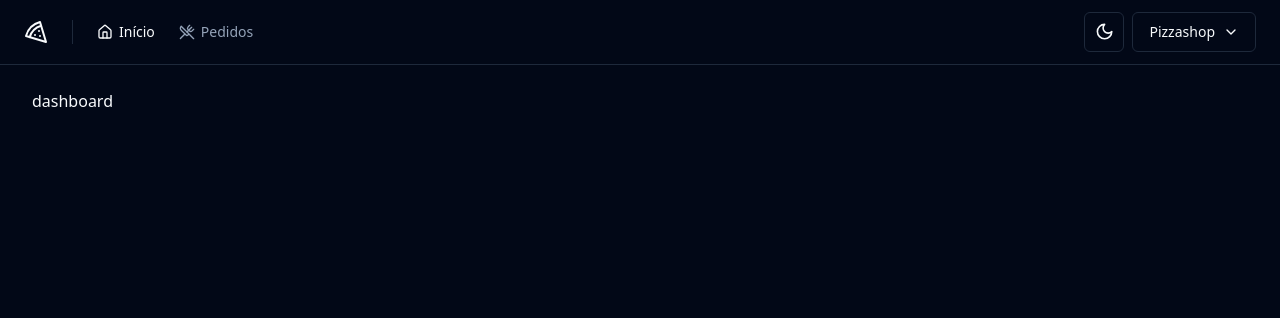
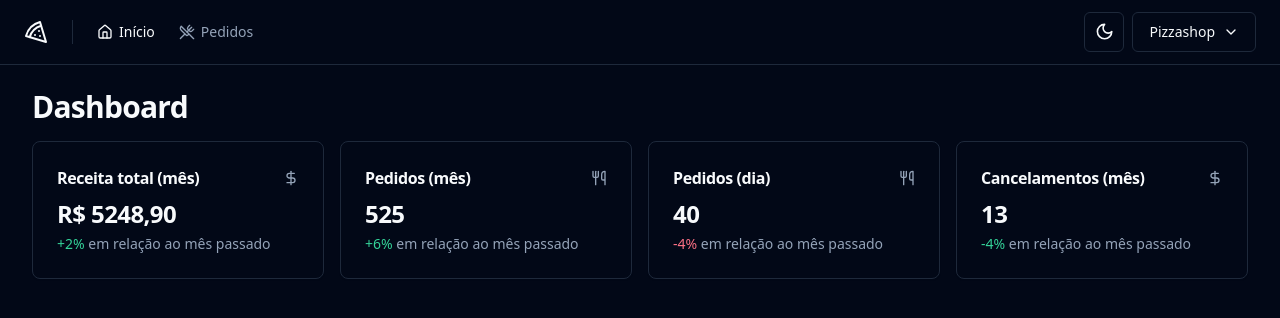
Before and after one commit to Talisson-b99/pizzashop, a React (Vite) app: page / in a window 1280 px wide. Shown: the top 318 px of the page. Built offline with nearby package versions, Linux system fonts and the light colour scheme.

Commit message:
feat: add dashboard details card component

```diff
--- /dev/null
+++ b/src/components/ui/card.tsx
@@ -0,0 +1,79 @@
+import * as React from "react"
+
+import { cn } from "@/lib/utils"
+
+const Card = React.forwardRef<
+  HTMLDivElement,
+  React.HTMLAttributes<HTMLDivElement>
+>(({ className, ...props }, ref) => (
+  <div
+    ref={ref}
+    className={cn(
+      "rounded-lg border bg-card text-card-foreground shadow-sm",
+      className
+    )}
+    {...props}
+  />
+))
+Card.displayName = "Card"
+
+const CardHeader = React.forwardRef<
+  HTMLDivElement,
+  React.HTMLAttributes<HTMLDivElement>
+>(({ className, ...props }, ref) => (
+  <div
+    ref={ref}
+    className={cn("flex flex-col space-y-1.5 p-6", className)}
+    {...props}
+  />
+))
+CardHeader.displayName = "CardHeader"
+
+const CardTitle = React.forwardRef<
+  HTMLParagraphElement,
+  React.HTMLAttributes<HTMLHeadingElement>
+>(({ className, ...props }, ref) => (
+  <h3
+    ref={ref}
+    className={cn(
+      "text-2xl font-semibold leading-none tracking-tight",
+      className
+    )}
+    {...props}
+  />
+))
+CardTitle.displayName = "CardTitle"
+
+const CardDescription = React.forwardRef<
+  HTMLParagraphElement,
+  React.HTMLAttributes<HTMLParagraphElement>
+>(({ className, ...props }, ref) => (
+  <p
+    ref={ref}
+    className={cn("text-sm text-muted-foreground", className)}
+    {...props}
+  />
+))
+CardDescription.displayName = "CardDescription"
+
+const CardContent = React.forwardRef<
+  HTMLDivElement,
+  React.HTMLAttributes<HTMLDivElement>
+>(({ className, ...props }, ref) => (
+  <div ref={ref} className={cn("p-6 pt-0", className)} {...props} />
+))
+CardContent.displayName = "CardContent"
+
+const CardFooter = React.forwardRef<
+  HTMLDivElement,
+  React.HTMLAttributes<HTMLDivElement>
+>(({ className, ...props }, ref) => (
+  <div
+    ref={ref}
+    className={cn("flex items-center p-6 pt-0", className)}
+    {...props}
+  />
+))
+CardFooter.displayName = "CardFooter"
+
+export { Card, CardHeader, CardFooter, CardTitle, CardDescription, CardContent }
--- a/src/pages/app/dashboard.tsx
+++ /dev/null
@@ -1,12 +0,0 @@
-import { Helmet } from 'react-helmet-async'
-
-const Dashboard = () => {
-  return (
-    <>
-      <Helmet title="Dashboard" />
-      <div>dashboard</div>
-    </>
-  )
-}
-
-export default Dashboard
--- /dev/null
+++ b/src/pages/app/dashboard/dashboard.tsx
@@ -0,0 +1,26 @@
+import { Helmet } from 'react-helmet-async'
+
+import DayOrdersAmountCard from './day-orders-amount-card'
+import MonthCanceledAmountCard from './month-canceled-order-amount-card'
+import MonthOrdersMountCard from './month-orders-amount-card'
+import MonthRevenueCard from './month-revenue-card'
+
+const Dashboard = () => {
+  return (
+    <>
+      <Helmet title="Dashboard" />
+      <div className="flex flex-col gap-4">
+        <h1 className="text-3xl font-bold tracking-tight">Dashboard</h1>
+
+        <div className="grid grid-cols-4 gap-4">
+          <MonthRevenueCard />
+          <MonthOrdersMountCard />
+          <DayOrdersAmountCard />
+          <MonthCanceledAmountCard />
+        </div>
+      </div>
+    </>
+  )
+}
+
+export default Dashboard
--- /dev/null
+++ b/src/pages/app/dashboard/day-orders-amount-card.tsx
@@ -0,0 +1,23 @@
+import { Utensils } from 'lucide-react'
+
+import { Card, CardContent, CardHeader, CardTitle } from '@/components/ui/card'
+
+const DayOrdersAmountCard = () => {
+  return (
+    <Card>
+      <CardHeader className="flex-row items-center justify-between space-y-0 pb-2">
+        <CardTitle className="text-base font-semibold">Pedidos (dia)</CardTitle>
+        <Utensils className="size-4 text-muted-foreground" />
+      </CardHeader>
+      <CardContent className="space-y-1">
+        <span className="text-2xl font-bold tracking-tight">40</span>
+        <p className="text-sm text-muted-foreground">
+          <span className="text-rose-500 dark:text-rose-400">-4%</span> em
+          relação ao mês passado
+        </p>
+      </CardContent>
+    </Card>
+  )
+}
+
+export default DayOrdersAmountCard
--- /dev/null
+++ b/src/pages/app/dashboard/month-canceled-order-amount-card.tsx
@@ -0,0 +1,25 @@
+import { DollarSign } from 'lucide-react'
+
+import { Card, CardContent, CardHeader, CardTitle } from '@/components/ui/card'
+
+const MonthCanceledAmountCard = () => {
+  return (
+    <Card>
+      <CardHeader className="flex-row items-center justify-between space-y-0 pb-2">
+        <CardTitle className="text-base font-semibold">
+          Cancelamentos (mês)
+        </CardTitle>
+        <DollarSign className="size-4 text-muted-foreground" />
+      </CardHeader>
+      <CardContent className="space-y-1">
+        <span className="text-2xl font-bold tracking-tight">13</span>
+        <p className="text-sm text-muted-foreground">
+          <span className="text-emerald-500 dark:text-emerald-400">-4%</span> em
+          relação ao mês passado
+        </p>
+      </CardContent>
+    </Card>
+  )
+}
+
+export default MonthCanceledAmountCard
--- /dev/null
+++ b/src/pages/app/dashboard/month-orders-amount-card.tsx
@@ -0,0 +1,23 @@
+import { Utensils } from 'lucide-react'
+
+import { Card, CardContent, CardHeader, CardTitle } from '@/components/ui/card'
+
+const MonthOrdersMountCard = () => {
+  return (
+    <Card>
+      <CardHeader className="flex-row items-center justify-between space-y-0 pb-2">
+        <CardTitle className="text-base font-semibold">Pedidos (mês)</CardTitle>
+        <Utensils className="size-4 text-muted-foreground" />
+      </CardHeader>
+      <CardContent className="space-y-1">
+        <span className="text-2xl font-bold tracking-tight">525</span>
+        <p className="text-sm text-muted-foreground">
+          <span className="text-emerald-500 dark:text-emerald-400">+6%</span> em
+          relação ao mês passado
+        </p>
+      </CardContent>
+    </Card>
+  )
+}
+
+export default MonthOrdersMountCard
--- /dev/null
+++ b/src/pages/app/dashboard/month-revenue-card.tsx
@@ -0,0 +1,25 @@
+import { DollarSign } from 'lucide-react'
+
+import { Card, CardContent, CardHeader, CardTitle } from '@/components/ui/card'
+
+const MonthRevenueCard = () => {
+  return (
+    <Card>
+      <CardHeader className="flex-row items-center justify-between space-y-0 pb-2">
+        <CardTitle className="text-base font-semibold">
+          Receita total (mês)
+        </CardTitle>
+        <DollarSign className="size-4 text-muted-foreground" />
+      </CardHeader>
+      <CardContent className="space-y-1">
+        <span className="text-2xl font-bold tracking-tight">R$ 5248,90</span>
+        <p className="text-sm text-muted-foreground">
+          <span className="text-emerald-500 dark:text-emerald-400">+2%</span> em
+          relação ao mês passado
+        </p>
+      </CardContent>
+    </Card>
+  )
+}
+
+export default MonthRevenueCard
--- a/src/routes.tsx
+++ b/src/routes.tsx
@@ -2,7 +2,7 @@
 
 import AppLayout from './pages/_layouts/app'
 import AuthLayout from './pages/_layouts/auth'
-import Dashboard from './pages/app/dashboard'
+import Dashboard from './pages/app/dashboard/dashboard'
 import Orders from './pages/app/orders/orders'
 import SignIn from './pages/auth/sign-in'
 import SignUp from './pages/auth/sign-up'
```
